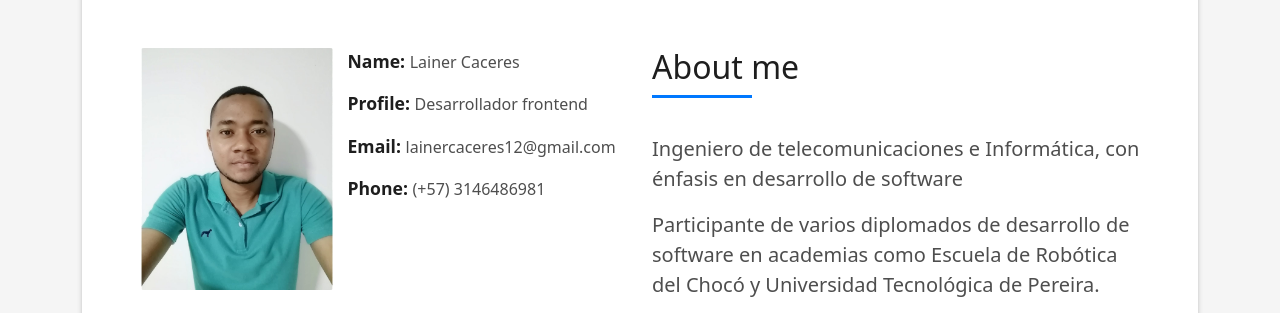
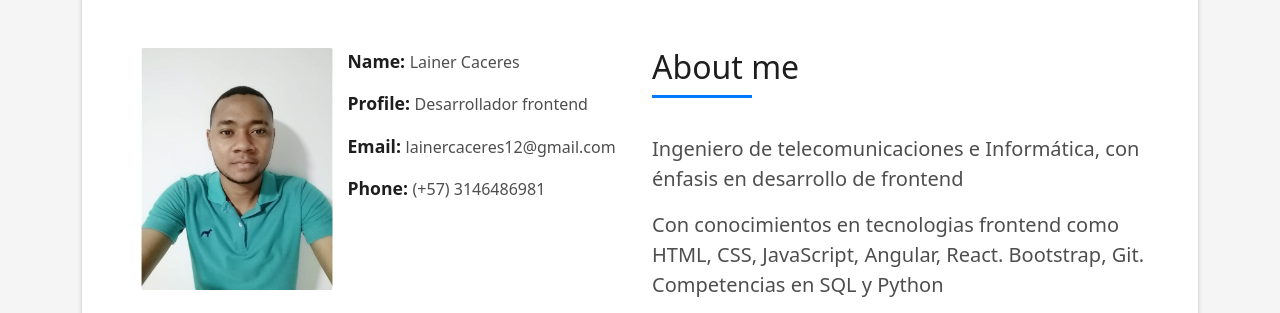
Before and after one commit to Lainercaceres11/Portafolio-web, a plain HTML site: page index.html in a window 1280 px wide. Shown: the part 880-1193 px from the top of the page. Drawn offline with Linux system fonts and the light colour scheme.

Commit message:
Update index.html
Modificación del texto del perfil

```diff
--- a/index.html
+++ b/index.html
@@ -118,10 +118,11 @@
                       </h5>
                     </div>
                     <p class="lead">
-                      Ingeniero de telecomunicaciones e Informática, con énfasis en desarrollo de software
+                      Ingeniero de telecomunicaciones e Informática, con énfasis en desarrollo de frontend
                     </p>
                     <p class="lead">
-                      Participante de varios diplomados de desarrollo de software en academias como Escuela de Robótica del Chocó y Universidad Tecnológica de Pereira.
+                      Con conocimientos en tecnologias frontend como HTML, CSS, JavaScript, Angular, React. Bootstrap, Git.
+                      Competencias en SQL y Python
                     </p>
                     <p class="lead">
                       Apasionado por la tecnología y el aprendizaje constante.
```
